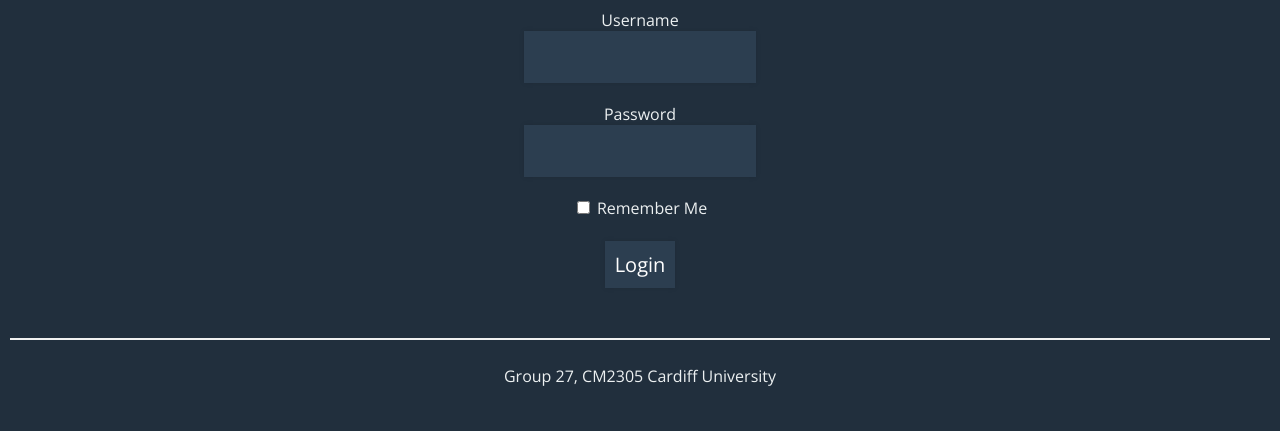
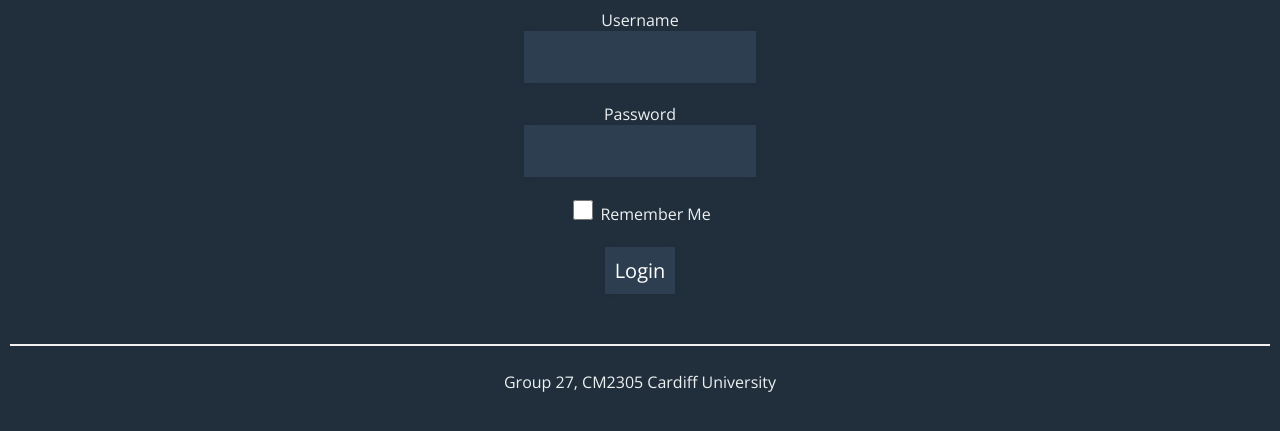
Before and after one commit to moahmed0987/abacws-advent, a Flask app: page /login in a window 1280 px wide. Shown: the part 187-618 px from the top of the page. Run offline with Flask 3, Linux system fonts and the light colour scheme; some libraries are stand-ins or nearby versions.

Commit message:
hint button and checkbox css

```diff
--- a/advent_of_code/static/css/base_style.css
+++ b/advent_of_code/static/css/base_style.css
@@ -2,7 +2,6 @@
 @import url('https://cdnjs.cloudflare.com/ajax/libs/font-awesome/4.7.0/css/font-awesome.min.css');
 
 * {
-    font-family: 'Courier New', Courier, monospace;
     font-family: 'Open Sans', sans-serif;
     box-sizing: border-box;
 }
@@ -63,7 +62,8 @@ input[type="password"]:focus {
     outline: none;
 }
 
-input[type="submit"] {
+input[type="submit"],
+button {
     padding: 10px;
     background-color: #2C3E50;
     border: 0;
@@ -75,13 +75,21 @@ input[type="submit"] {
 }
 
 input[type="submit"]:hover,
-input[type="submit"]:focus {
+input[type="submit"]:focus,
+button:hover,
+button:focus {
     background-color: #3498DB;
     transition: background-color 250ms linear;
 }
 
+input[type="checkbox"] {
+    /* margin: 10px; */
+    width: 20px;
+    height: 20px;
+}
+
 .btn.nav-item-link {
-    padding:15px;
+    padding: 15px;
 }
 
 .btn.nav-item-link:hover {
```
